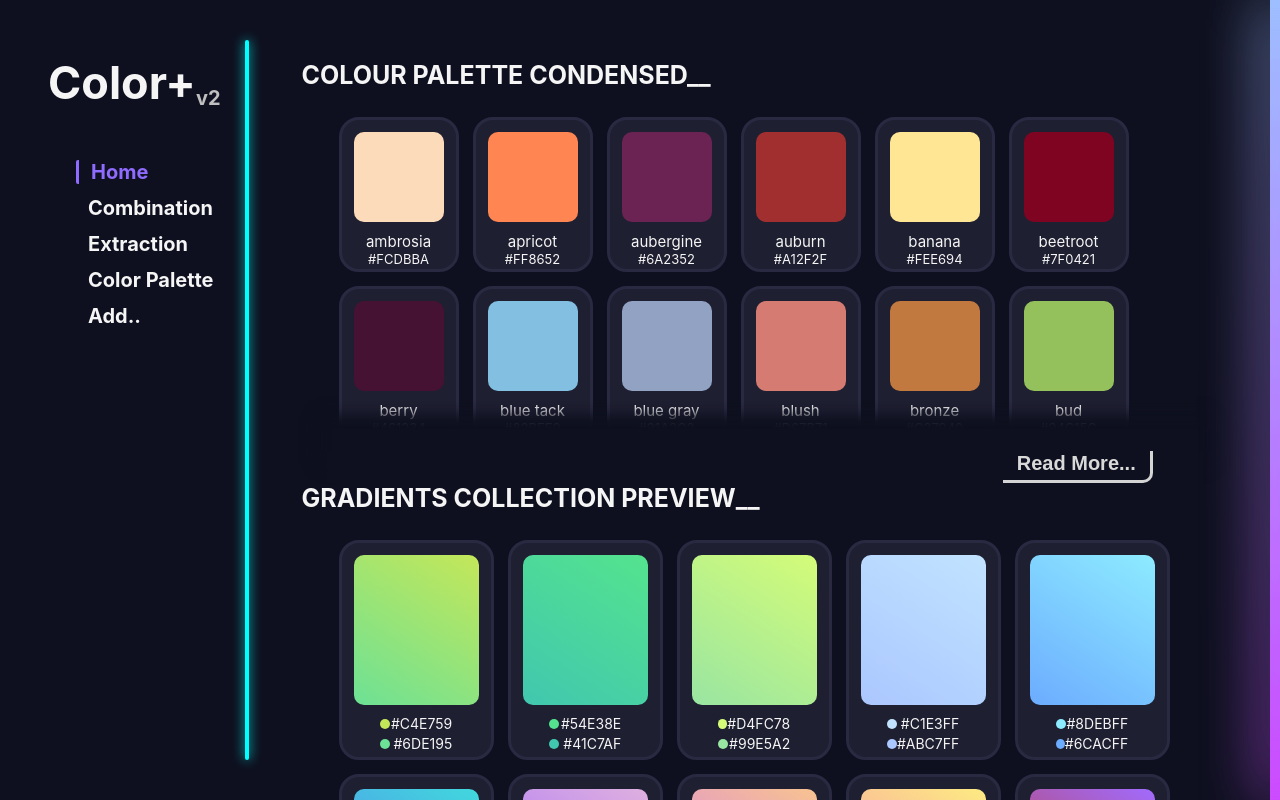
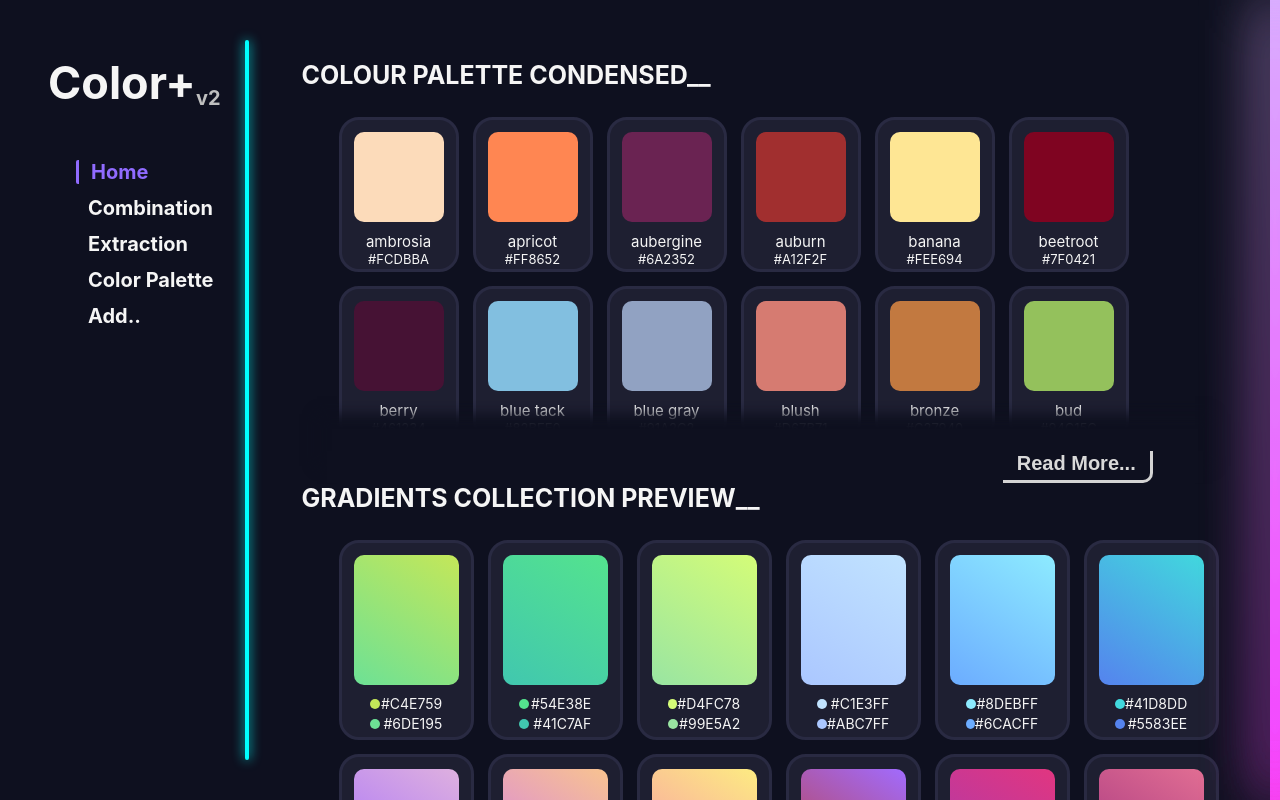
Before and after one commit to ananjaemin/ColorPlus2, a Next.js app: page / in a window 1280 px wide. Shown: the top 800 px of the page. Built offline with nearby package versions, Linux system fonts and the light colour scheme.

Commit message:
제작중 (react color 기능확정)

```diff
--- a/component/Gradientsbox.js
+++ b/component/Gradientsbox.js
@@ -4,7 +4,7 @@ export default function Gradientsbox({startcolor,endcolor}){
 
     return(
         <Container>
-            <GradientsBox bgcolor={`linear-gradient(33deg,${startcolor},${endcolor})`}/>
+            <GradientsBox bgrcolor={`linear-gradient(33deg,${startcolor},${endcolor})`}/>
             <Startcolortext>
                 <ColorPoint color={`${endcolor}`} />
                 {endcolor}
@@ -34,11 +34,11 @@ const Container = styled.div`
 `;
 
 const GradientsBox = styled.div`
-    width:125px;
-    height:150px;
+    width:105px;
+    height:130px;
     margin:10px;
     border-radius:10px;
-    background:${props => props.bgcolor || "black"};
+    background:${props => props.bgrcolor || "black"};
 `;
 
 const ColorPoint = styled.div`
@@ -49,7 +49,7 @@ const ColorPoint = styled.div`
 `;
 
 const Startcolortext = styled.div`
-    width: 50%;
+    width: 58%;
     justify-content:space-between;
     align-items:center;
     display:flex;
--- a/package.json
+++ b/package.json
@@ -17,6 +17,7 @@
     "next": "12.1.5",
     "node-sass": "^7.0.1",
     "react": "^18.0.0",
+    "react-color": "^2.19.3",
     "react-dom": "18.0.0",
     "styled-components": "^5.3.5"
   },
--- a/pages/index.js
+++ b/pages/index.js
@@ -163,7 +163,7 @@ export default function Home(){
           <Gradientsbox startcolor={'#295e6a'} endcolor={'#4797b1'}></Gradientsbox>
         </GradientsContainer>
       </EeventBox2>
-      <MoreButtonBox>
+      <MoreButtonBox test>
         {gradientisMore ? <MoreButton onClick={gradientMore}>Close</MoreButton>:<MoreButton onClick={gradientMore}>Read More...</MoreButton>}
       </MoreButtonBox>
 
--- a/pages/styled/home.js
+++ b/pages/styled/home.js
@@ -31,6 +31,7 @@ export const MoreButtonBox = styled.div`
     align-items:center;
     justify-content:flex-end;
     box-shadow:0px -27px 12px 10px #0e101f;
+    margin-bottom:${props => props.test ? "100px":"0px"}
 
 `;
 
```
Also changed, not shown: pages/combination.js (+6 -1 lines), 1 other file (tests, documents, lock files or other folders).
